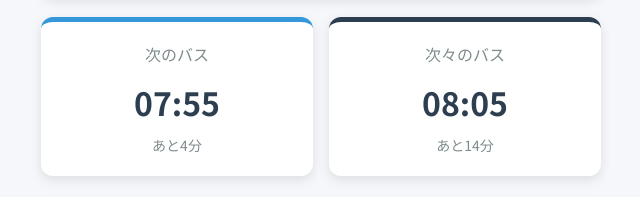
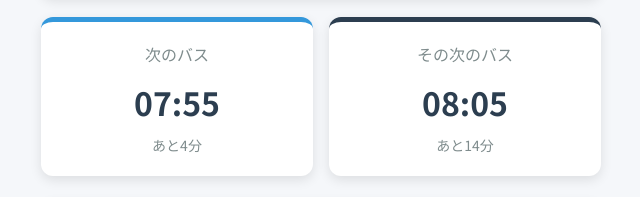
Before and after one commit to kabuchin/sandai-bus, a plain HTML site: page index.html in a window 1280 px wide. Shown: the part 286-483 px from the top of the page, 319-959 px from the left. Drawn offline with Linux system fonts and the light colour scheme.

Commit message:
Add files via upload

```diff
--- a/index.html
+++ b/index.html
@@ -34,7 +34,7 @@
                 <div class="remaining" id="nextBusRemaining"></div>
             </div>
             <div class="bus-card after-next">
-                <div class="card-header">次々のバス</div>
+                <div class="card-header">その次のバス</div>
                 <div class="time" id="afterNextBusTime">--:--</div>
                 <div class="remaining" id="afterNextBusRemaining"></div>
             </div>
```
